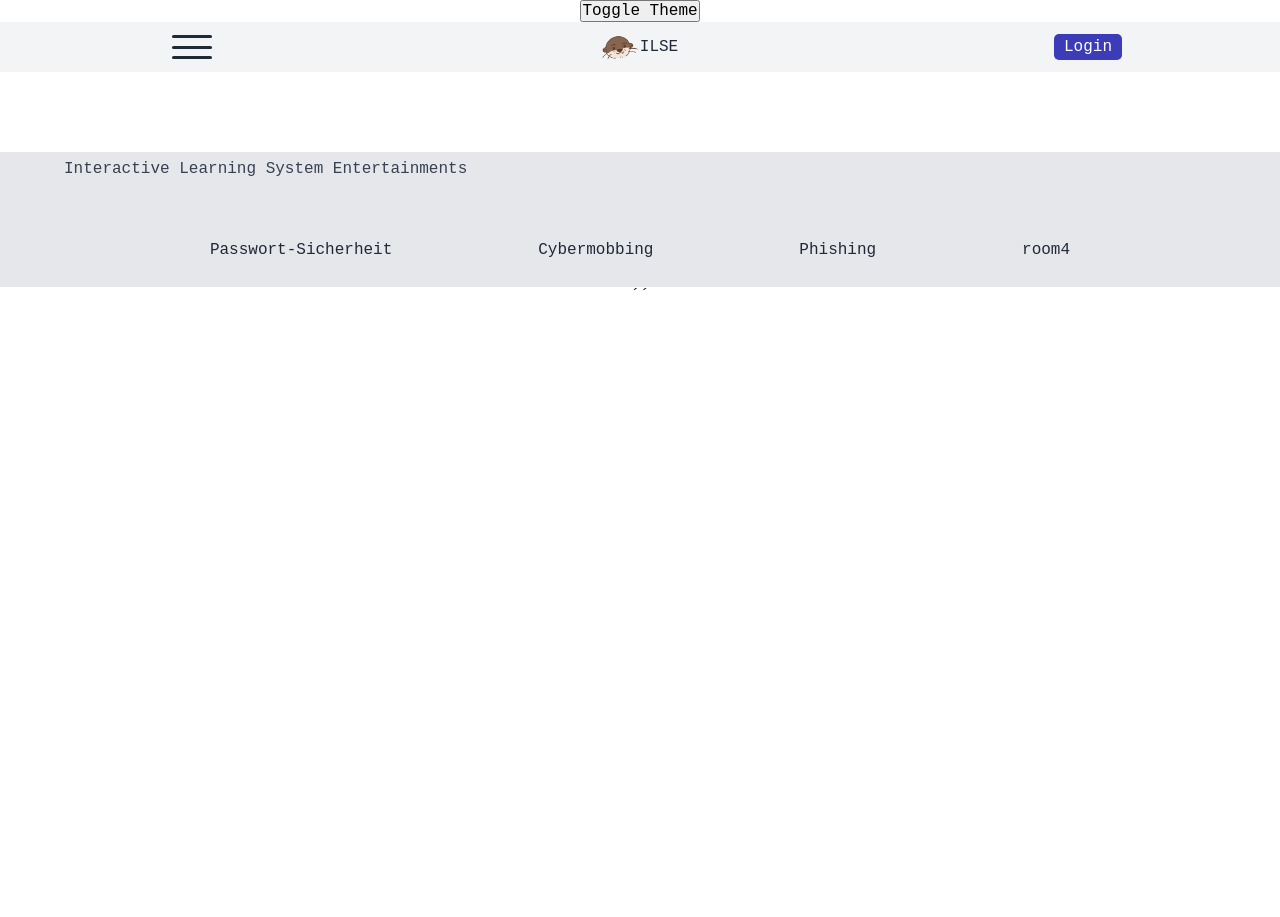
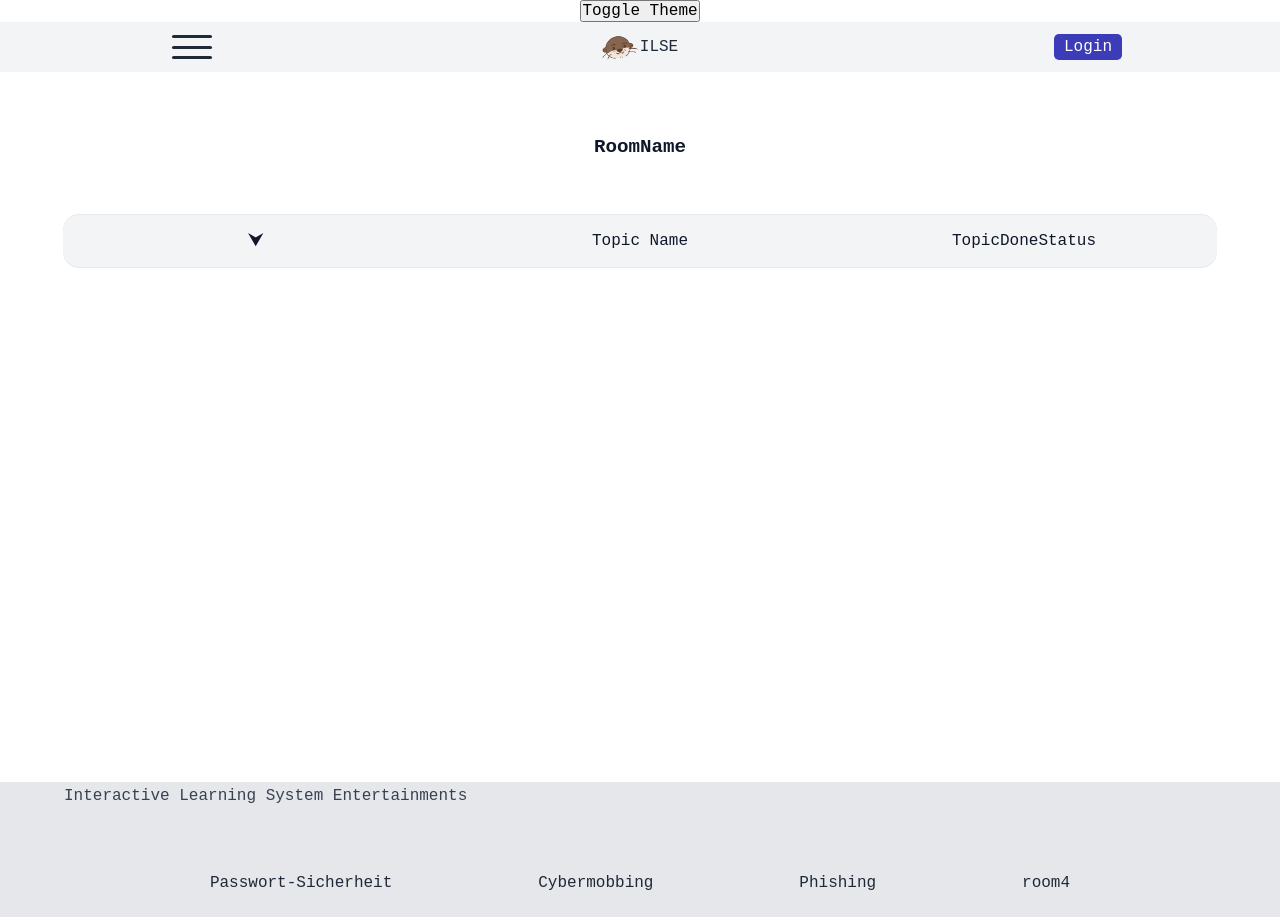
Before and after one commit to ILSE-Group/ILSE-Plattform-Frontend, a React (Vite) app: page /room in a window 1280 px wide. Before the commit the page ends 800 px from the top, so only its background shows below. Built offline with nearby package versions, Linux system fonts and the light colour scheme.

Commit message:
begun RoomViewPage

```diff
--- a/index.html
+++ b/index.html
@@ -11,4 +11,3 @@
     <script type="module" src="/src/main.tsx"></script>
   </body>
 </html>
-´´
--- a/src/components/Footer/Footer.scss
+++ b/src/components/Footer/Footer.scss
@@ -1,7 +1,7 @@
 @use "../../lib/styles.scss";
 
 .footer {
-    height: 15vh;
+    height: styles.$FOOTER_HEIGHT;
     width: 100%;
     min-height: 90px;
 
@@ -15,7 +15,7 @@
     flex-direction: column;
     flex-wrap: nowrap;
     align-items: center;
-    justify-content: space-evenly;
+    justify-content: space-between;
 
     :first-child {
         justify-content: flex-start;
--- a/src/components/Header/Header.scss
+++ b/src/components/Header/Header.scss
@@ -1,10 +1,9 @@
 @use "../../lib/styles.scss";
 
-$headerHeight: 50px;
 $navigationSize: 40%;
 
 .header {
-    height: $headerHeight;
+    height: styles.$HEADER_HEIGHT;
     width: 100vw;
 
     position: sticky;
@@ -107,7 +106,7 @@ $navigationSize: 40%;
 //-------------------Navigation-------------------
 //################################################
 .navigation {
-    height: calc(100vh - #{$headerHeight});
+    height: calc(100vh - #{styles.$HEADER_HEIGHT});
     width: 100vw;
 
     position: fixed;
--- /dev/null
+++ b/src/components/RoomView/RoomTopic/RoomTopic.scss
@@ -0,0 +1,63 @@
+@use "../../../lib/styles.scss";
+
+
+.room-topic-wrapper {
+    margin: 2vh 0 2vh 0;
+
+    width: 90vw;
+    height: fit-content;
+
+    display: flex;
+    flex-direction: column;
+    flex-wrap: nowrap;
+    align-items: center;
+    justify-content: flex-start;
+
+    background-color: var(--bgColorLowContrast);
+    border: 1px, solid, var(--bgColorLowContrast);
+    border-radius: 1em;
+}
+
+
+.room-topic-header {
+    width: 100%;
+    height: 50px;
+
+    display: flex;
+    flex-direction: row;
+    flex-wrap: nowrap;
+    align-items: center;
+    justify-content: space-around;
+
+    background-color: var(--bgColorMediumContrast);
+    border: 1px, solid, var(--bgColorMediumContrast);
+    border-radius: 1em;
+}
+
+.topic-header-element {
+    height: 100%;
+    width: 25%;
+
+    display: flex;
+    align-items: center;
+    justify-content: center;
+    flex-wrap: wrap;
+
+    user-select: none;
+}
+.topic-header-element:first-child {
+    font-size: 1.2rem;
+}
+
+.topic-content-wrapper {
+    width: 100%;
+    height: min-content;
+
+    margin: 3vh 0 3vh 0;
+}
+.topic-content-wrapper.opened {
+    display: block;
+}
+.topic-content-wrapper.closed {
+    display: none;
+}
--- /dev/null
+++ b/src/components/RoomView/RoomTopic/RoomTopic.tsx
@@ -0,0 +1,34 @@
+import React from "react";
+
+import './RoomTopic.scss'
+
+import TopicIntro from "./TopicIntro/TopicIntro";
+import TopicExercise from "./TopicExercise/TopicExercise";
+
+
+function RoomTopic() {
+
+    const [topicOpened, toggleTopicFold] = React.useState(false);
+
+
+    return(
+        <section className="room-topic-wrapper">
+            <div className="room-topic-header">
+                <p className="topic-header-element" onClick={() => toggleTopicFold(!topicOpened)}>
+                    {topicOpened ? "⮝" : "⮟"}
+                </p>
+                <p className="topic-header-element">Topic Name</p>
+                <p className="topic-header-element">TopicDoneStatus</p>
+            </div>
+
+            <div className={`topic-content-wrapper ${topicOpened ? 'opened' : 'closed'}`}>
+                <TopicIntro />
+                <TopicExercise />
+            </div>
+
+        </section>
+    );
+
+}
+
+export default RoomTopic;
--- /dev/null
+++ b/src/components/RoomView/RoomTopic/TopicExercise/TopicExercise.tsx
@@ -0,0 +1,13 @@
+
+
+function TopicExercise() {
+
+    return(
+        <>
+            <p>SomeExercise</p>
+        </>
+    );
+
+}
+
+export default TopicExercise;
--- /dev/null
+++ b/src/components/RoomView/RoomTopic/TopicIntro/TopicIntro.tsx
@@ -0,0 +1,13 @@
+
+
+function TopicIntro() {
+
+    return(
+        <>
+            <p>SomeText</p>
+        </>
+    );
+
+}
+
+export default TopicIntro;
--- /dev/null
+++ b/src/components/RoomView/RoomViewPage.scss
@@ -0,0 +1,28 @@
+@use "../../lib/styles.scss";
+
+.room-view-wrapper {
+    min-height: 100vh;
+    height: fit-content;
+}
+
+.room-page-wrapper {
+    min-height: calc(100vh - styles.$HEADER_HEIGHT - styles.$FOOTER_HEIGHT);
+    height: min-content;
+    width: 100vw;
+
+    display: flex;
+    flex-direction: column;
+    flex-wrap: nowrap;
+    align-items: center;
+    justify-content: flex-start;
+}
+
+.room-page-header {
+    min-height: 2vh;
+    height: fit-content;
+    width: 100%;
+
+    margin: 8vh 0 5vh 0;
+
+    font-size: 1.2em ;
+}
--- a/src/components/RoomView/RoomViewPage.tsx
+++ b/src/components/RoomView/RoomViewPage.tsx
@@ -1,5 +1,9 @@
+import './RoomViewPage.scss'
+
 import Header from '../Header/Header';
 import Footer from '../Footer/Footer';
+
+import RoomTopic from './RoomTopic/RoomTopic';
 
 //import {getRoomContent} from '../../lib/pageContentHandler';
 
@@ -8,11 +12,17 @@ function RoomViewPage() {
     //let roomContent: string = getRoomContent(roomName);
 
     return (
-        <div>
+        <section className='room-view-wrapper'>
             <Header />
 
+            <div className='room-page-wrapper'>
+                <h2 className='room-page-header'>RoomName</h2>
+
+                <RoomTopic />
+            </div>
+
             <Footer />
-        </div>
+        </section>
     );
 
 }
--- a/src/lib/styles.scss
+++ b/src/lib/styles.scss
@@ -3,6 +3,9 @@
 //-------------------Variables--------------------
 //################################################
 $MIN_SIZE_HORIZONTAL_MODE: 768px;
+
+$HEADER_HEIGHT: 50px;
+$FOOTER_HEIGHT: 15vh;
 
 //Font Family
 $fontFamilySans: system-ui, 'Segoe UI', Roboto, sans-serif;
```
